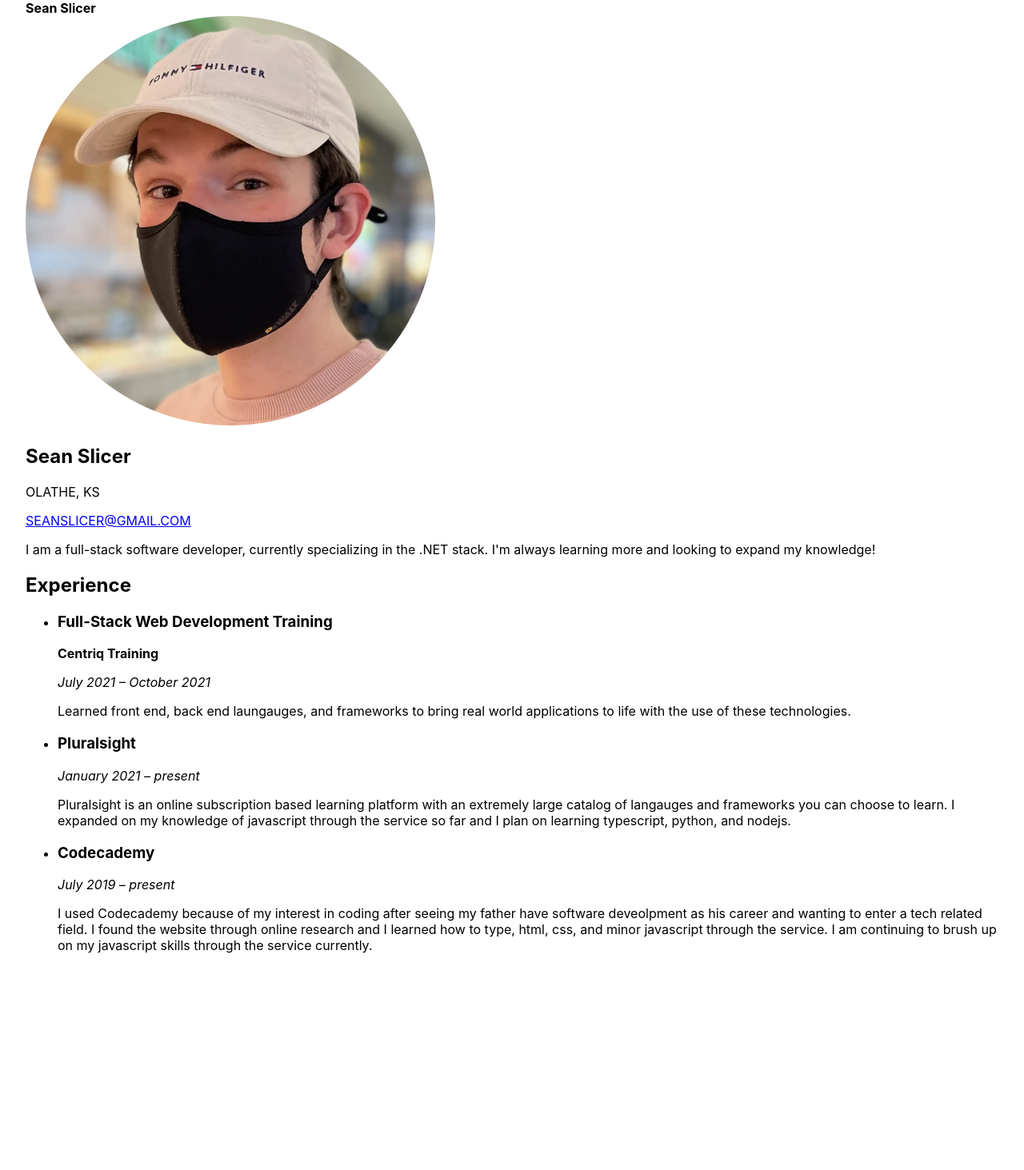
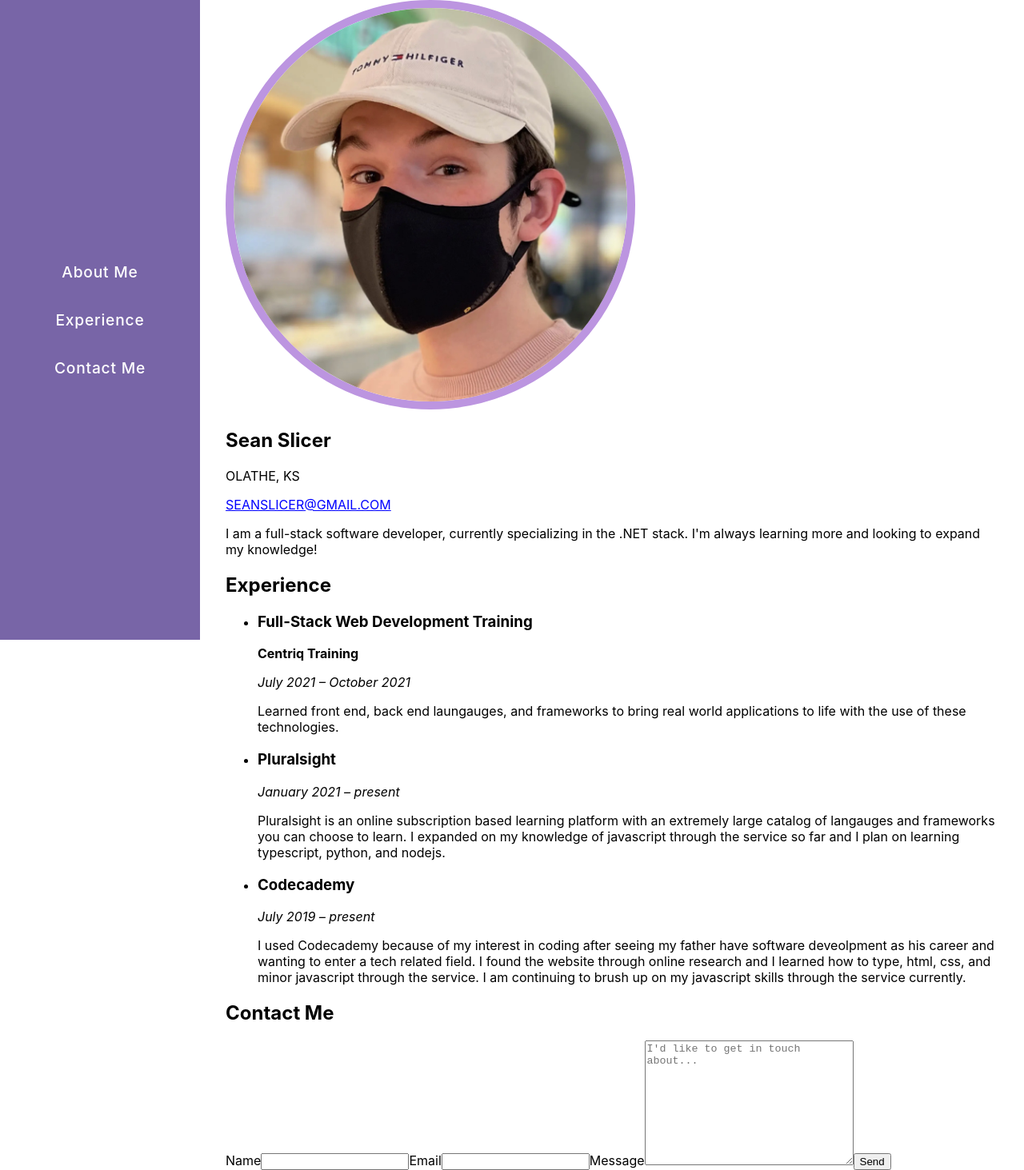
Before and after one commit to SeanSlicer/Personal_Site_React, a Next.js app: page / in a window 1280 px wide. Shown: the whole page at 80% size. Before the commit the page ends 1208 px from the top, so only its background shows below. Built offline with nearby package versions, Linux system fonts and the light colour scheme.

Commit message:
Co-authored-by: maxichrome <maxichrome@users.noreply.github.com>

```diff
--- /dev/null
+++ b/src/components/Navbar/Navbar.js
@@ -0,0 +1,22 @@
+import React from "react";
+import styles from "./Navbar.module.css";
+
+export const Navbar = (props) => {
+  return (
+    <nav className={styles.navbar}>
+      <ul>
+        <li>
+          {" "}
+          <a href="#Aboutme">About Me</a>
+        </li>
+        <li>
+          <a href="#Experience">Experience</a>
+        </li>
+        <li>
+          {" "}
+          <a href="#Contact">Contact Me</a>
+        </li>
+      </ul>
+    </nav>
+  );
+};
--- /dev/null
+++ b/src/components/Navbar/Navbar.module.css
@@ -0,0 +1,52 @@
+.navbar {
+	background-color: #7865a7;
+	color: #ffffff;
+
+	display: flex;
+	justify-content: center;
+	align-items: center;
+
+	min-width: 250px;
+	width: 25%;
+	max-width: 425px;
+
+	height: 100vh;
+	position: sticky;
+	top: 0;
+}
+
+.navbar ul {
+    list-style-type: none;
+	 display: flex;
+	 flex-flow: column nowrap;
+	 padding-left: 0;
+}
+
+.navbar ul li {
+margin-top: 18px;
+padding-bottom: 18px;
+display: flex;
+justify-content: center;
+align-items: center;
+text-align: center;
+}
+
+.navbar ul li a {
+    color: inherit;
+    text-decoration: none;
+    font-weight: 500;
+    letter-spacing: 0.05rem;
+    font-size: 1.2rem;
+    transition: color 0.15s ease-in-out, background-color 0.15s ease-in-out, border-color 0.15s ease-in-out;
+}
+
+.navbar ul li a:hover {
+	color: rgb(59, 52, 52);
+	/* textrgb(167, 156, 156)oration: underline; */
+}
+
+@media (max-width: 600px) {
+	.navbar {
+		display: none;
+	}
+}
--- /dev/null
+++ b/src/components/Navbar/index.js
@@ -0,0 +1 @@
+export * from "./Navbar";
--- a/src/pages/_app.js
+++ b/src/pages/_app.js
@@ -1,7 +1,14 @@
-import '../styles/globals.css'
+import "../styles/globals.css";
+import { Navbar } from "../components/Navbar";
+import styles from "../styles/page.module.css";
 
 function MyApp({ Component, pageProps }) {
-  return <Component {...pageProps} />
+  return (
+    <div className={styles.wrapper}>
+      <Navbar />
+      <Component {...pageProps} />
+    </div>
+  );
 }
 
-export default MyApp
+export default MyApp;
--- a/src/pages/index.js
+++ b/src/pages/index.js
@@ -16,18 +16,8 @@ export default function Home() {
         />
         <link rel="icon" href="/favicon.ico" />
       </Head>
-
-      <nav>
-        <strong>Sean Slicer</strong>
-        {/* <ul>
-          <li>
-            <a href="/showcase">Projects</a>
-          </li>
-        </ul> */}
-      </nav>
-
       <main>
-        <section>
+        <section id="Aboutme">
           <header>
             <Image
               className={styles.portrait}
@@ -48,7 +38,7 @@ export default function Home() {
             knowledge!
           </p>
         </section>
-        <section>
+        <section id="Experience">
           <h2>Experience</h2>
           <ul>
             <li>
@@ -94,6 +84,28 @@ export default function Home() {
             </li>
           </ul>
         </section>
+
+        <section id="Contact">
+          <h2>Contact Me</h2>
+          <form>
+            <label htmlFor="name">Name</label>
+            <input type="text" name="name" id="name" />
+
+            <label htmlFor="email">Email</label>
+            <input type="email" name="email" />
+
+            <label htmlFor="message">Message</label>
+            <textarea
+              name="message"
+              id="message"
+              cols="30"
+              rows="10"
+              placeholder="I'd like to get in touch about..."
+            />
+
+            <button type="submit">Send</button>
+          </form>
+        </section>
       </main>
     </div>
   );
--- a/src/styles/Home.module.css
+++ b/src/styles/Home.module.css
@@ -11,5 +11,6 @@
 
 .portrait {
   border-radius: 50%;
-  border: 10px solid green;
+  /** using !important here because `next/image` sucks */
+  border: 10px solid rgb(188, 149, 224) !important;
 }
--- /dev/null
+++ b/src/styles/page.module.css
@@ -0,0 +1,4 @@
+.wrapper {
+	display: flex;
+	flex-flow: row nowrap;
+}
```
